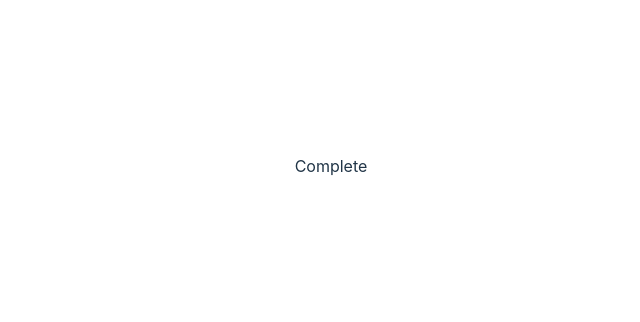
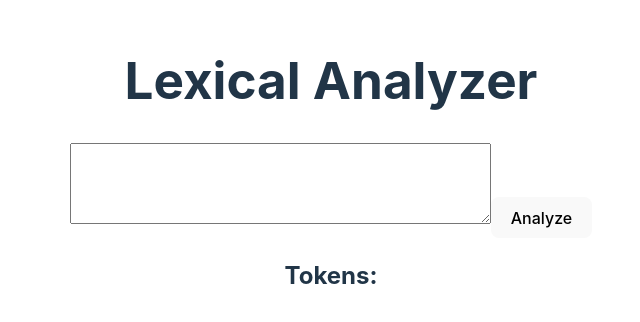
Before and after one commit to ed-corne/ProyectoSemTraductores2, a React (Vite) app: page /complete in a window 1280 px wide. Shown: the part 234-556 px from the top of the page, without its empty margins (309-949 px from the left). Built offline with nearby package versions, Linux system fonts and the light colour scheme.

Commit message:
functions of valid tokensType

```diff
--- a/src/components/AnalizadorLexico/CompleteLexico.jsx
+++ b/src/components/AnalizadorLexico/CompleteLexico.jsx
@@ -1,9 +1,49 @@
-import React from 'react'
+import React, { useState } from 'react';
 
 const CompleteLexico = () => {
+  const [inputText, setInputText] = useState('');
+  const [tokens, setTokens] = useState([]);
+
+  const analyzeInput = () => {
+    const idPattern = /^[a-zA-Z_][a-zA-Z0-9_]*$/;
+    const realNumberPattern = /^[0-9]+\.[0-9]+$/;
+
+    const inputTokens = inputText.split(/\s+/).map(token => {
+      if (idPattern.test(token)) {
+        return { token, type: 'ID' };
+      } else if (realNumberPattern.test(token)) {
+        return { token, type: 'REAL' };
+      } else {
+        return { token, type: 'UNKNOWN' };
+      }
+    });
+
+    setTokens(inputTokens);
+  };
+
   return (
-    <div>Complete</div>
-  )
-}
+    <div>
+      <h1>Lexical Analyzer</h1>
+      <textarea
+        rows="5"
+        cols="50"
+        value={inputText}
+        onChange={(e) => setInputText(e.target.value)}
+      />
+      <button onClick={analyzeInput}>Analyze</button>
 
-export default CompleteLexico
+      <div>
+        <h2>Tokens:</h2>
+        <ul>
+          {tokens.map((token, index) => (
+            <li key={index}>
+              Token: {token.token}, Type: {token.type}
+            </li>
+          ))}
+        </ul>
+      </div>
+    </div>
+  );
+};
+
+export default CompleteLexico;
--- a/src/components/AnalizadorLexico/MiniLexico.jsx
+++ b/src/components/AnalizadorLexico/MiniLexico.jsx
@@ -1,9 +1,136 @@
-import React from 'react'
+import React, { useState } from "react";
+//hola23 25 24.23 80 + 90-10 mundo 80saludo
+const MiniLexico = () => {
+  const [inputText, setInputText] = useState("");
+  const [tokens, setTokens] = useState([]);
+  //const [state, setState] = useState(0);
+  const [token, setToken] = useState("");
+  let state = 0;
 
-const MiniLexico = () => {
+  const isNumber = (char) => {
+    let acsii = char.charCodeAt(0);
+    return acsii > 47 && acsii < 58;
+    //return isNaN(char);
+  };
+
+  const isSpace = (char) => {
+    return char.charCodeAt(0) === 32;
+  };
+
+  const isLetter = (char) => {
+    let acsii = char.charCodeAt(0);
+    return (acsii > 64 && acsii < 91) || (acsii > 96 && acsii < 123);
+  };
+
+  const isPoint = (char) => {
+    return char.charCodeAt(0) === 46;
+  };
+
+  //////////
+
+  const analyzeInput = () => {
+    let currentToken = "";
+    let tokens = [];
+    let currentTokenType = "";
+
+    for (let i = 0; i < inputText.length; i++) {
+      const char = inputText[i];
+
+      switch (true) {
+        case isSpace(char):
+          if (currentToken !== "") {
+            tokens.push({ type: currentTokenType, value: currentToken });
+            currentToken = "";
+            currentTokenType = "";
+          }
+          break;
+
+        case isPoint(char):
+          if (currentTokenType === "number" && !currentToken.includes(".")) {
+            currentToken += char;
+          } else {
+            if (currentToken !== "") {
+              tokens.push({ type: currentTokenType, value: currentToken });
+            }
+            currentToken = char;
+            currentTokenType = "unknown";
+          }
+          break;
+
+        case isNumber(char):
+          if (currentTokenType === "number" || currentTokenType === "") {
+            currentToken += char;
+            currentTokenType = "number";
+          } else {
+            if (currentToken !== "") {
+              tokens.push({ type: currentTokenType, value: currentToken });
+            }
+            currentToken = char;
+            currentTokenType = "unknown";
+          }
+          break;
+
+        case isLetter(char):
+          if (currentTokenType === "id" || currentTokenType === "") {
+            currentToken += char;
+            currentTokenType = "id";
+          } else {
+            if (currentToken !== "") {
+              tokens.push({ type: currentTokenType, value: currentToken });
+            }
+            currentToken = char;
+            currentTokenType = "unknown";
+          }
+          break;
+
+        default:
+          if (currentToken !== "") {
+            tokens.push({ type: currentTokenType, value: currentToken });
+            currentToken = "";
+            currentTokenType = "";
+          }
+          currentToken = char;
+          currentTokenType = "unknown";
+          break;
+      }
+    }
+
+    if (currentToken !== "") {
+      tokens.push({ type: currentTokenType, value: currentToken });
+    }
+
+    console.log(tokens);
+    setTokens(tokens);
+  };
+
+  //const inputText = "Hello 123.45 world foo_123 bar 3.14";
+  // const tokens = identifyInput(inputText);
+
+  /////////
+
   return (
-    <div>MiniLexico</div>
-  )
-}
+    <>
+      <div>
+        <textarea
+          value={inputText}
+          onChange={(e) => setInputText(e.target.value)}
+        >
+          {" "}
+        </textarea>
+        <button onClick={analyzeInput}>Analyze</button>
+        <div>
+          <h2>Tokens:</h2>
+          <ul>
+            {tokens.map((token, index) => (
+              <li key={index}>
+                Type: {token.type}, Value: {token.value}
+              </li>
+            ))}
+          </ul>
+        </div>
+      </div>
+    </>
+  );
+};
 
-export default MiniLexico
+export default MiniLexico;
--- a/src/pages/Home.jsx
+++ b/src/pages/Home.jsx
@@ -1,8 +1,13 @@
 import React from 'react'
+import { Link } from 'react-router-dom'
 
 const Home = () => {
   return (
-    <div>Home</div>
+    <div>
+      <Link to="/mini" >Mini</Link>
+      <br />
+      <Link to="/complete" >complete</Link>
+    </div>
   )
 }
 
```
